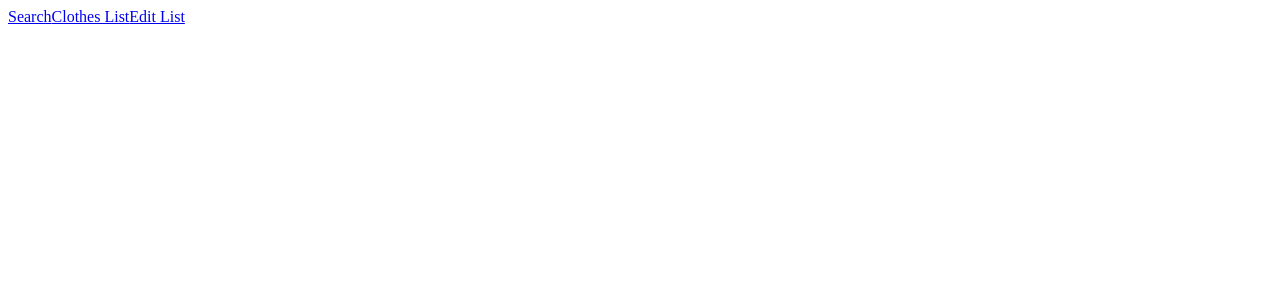
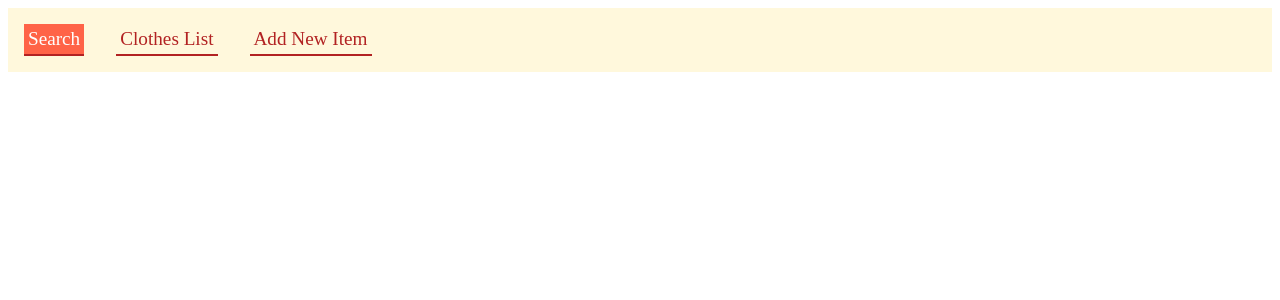
Before and after one commit to pdutra201/Phase-2-Project, a React (Create React App) app: page / in a window 1280 px wide. Shown: the top 300 px of the page. Built offline with nearby package versions, Linux system fonts and the light colour scheme; no server answers.

Commit message:
created ClothesList component

```diff
--- a/src/components/App.css
+++ b/src/components/App.css
@@ -1,38 +1,25 @@
-.App {
-  text-align: center;
+nav {
+  background-color: cornsilk;
 }
 
-.App-logo {
-  height: 40vmin;
-  pointer-events: none;
+nav a {
+  display: inline-block;
+  padding: 0.25rem;
+  margin: 1rem;
+  text-decoration: none;
+  font-size: 1.2em;
+  color: firebrick;
+  border-bottom: 2px solid firebrick;
+  transition: 0.1s;
 }
 
-@media (prefers-reduced-motion: no-preference) {
-  .App-logo {
-    animation: App-logo-spin infinite 20s linear;
-  }
+nav a:hover,
+nav a:active {
+  color: rgb(255, 255, 255);
+  border-bottom: 2px solid tomato;
 }
 
-.App-header {
-  background-color: #282c34;
-  min-height: 100vh;
-  display: flex;
-  flex-direction: column;
-  align-items: center;
-  justify-content: center;
-  font-size: calc(10px + 2vmin);
+nav a.active {
+  background-color: tomato;
   color: white;
 }
-
-.App-link {
-  color: #61dafb;
-}
-
-@keyframes App-logo-spin {
-  from {
-    transform: rotate(0deg);
-  }
-  to {
-    transform: rotate(360deg);
-  }
-}
--- a/src/components/App.js
+++ b/src/components/App.js
@@ -1,10 +1,23 @@
 import './App.css';
 import Navbar from './Navbar';
+import ClothesList from './ClothesList';
+import React, {useEffect, useState} from 'react';
+// import { Route, Switch } from "react-router-dom";
 
 function App() {
+  console.log('hi')
+  const [itemList, setItemList] = useState("")
+  useEffect(() => {
+    fetch("https://clothes-server-6ad0.onrender.com/shirts")
+      .then(resp => resp.json())
+      .then(data => setItemList(data))
+},[])
+  console.log(itemList)
+
   return (
     <div >
-      <Navbar/>
+      <Navbar />
+      <ClothesList />
     </div>
   );
 }
--- /dev/null
+++ b/src/components/ClothesList.js
@@ -0,0 +1,7 @@
+import React from "react";
+
+
+function ClothesList(){}
+
+
+export default ClothesList
--- a/src/components/Navbar.js
+++ b/src/components/Navbar.js
@@ -4,17 +4,17 @@ import {NavLink} from "react-router-dom"
 function Navbar(){
 
     return(
-        <div>
-            <NavLink to="/" exact>
+        <nav>
+            <NavLink to="/">
                 Search
             </NavLink>
-            <NavLink to="/clotheslist" exact>
+            <NavLink to="/clotheslist" >
                 Clothes List
             </NavLink>
-            <NavLink to="/editlist" exact>
-                Edit List
+            <NavLink to="/addnewitem">
+                Add New Item
             </NavLink>
-        </div>
+        </nav>
     )
 
 }
```
Also changed, not shown: public/index.html (line endings or trailing spaces).
